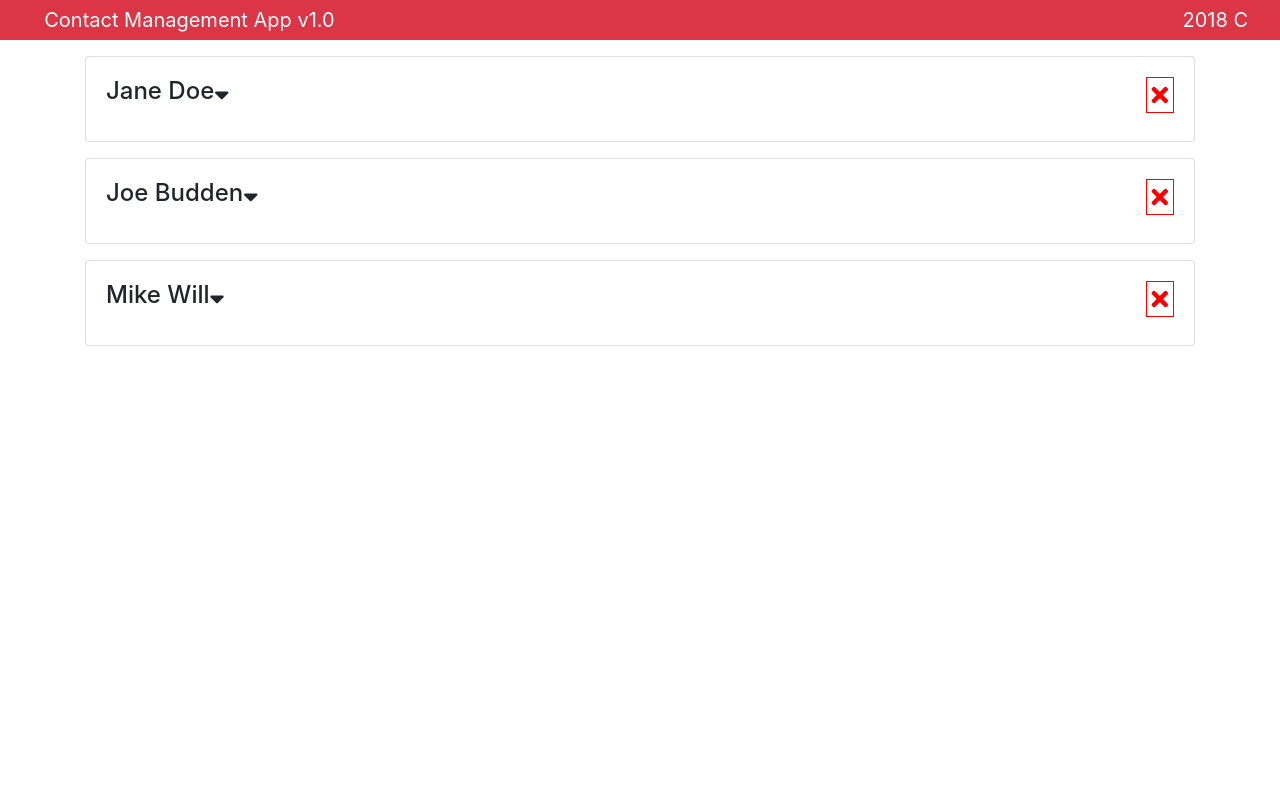
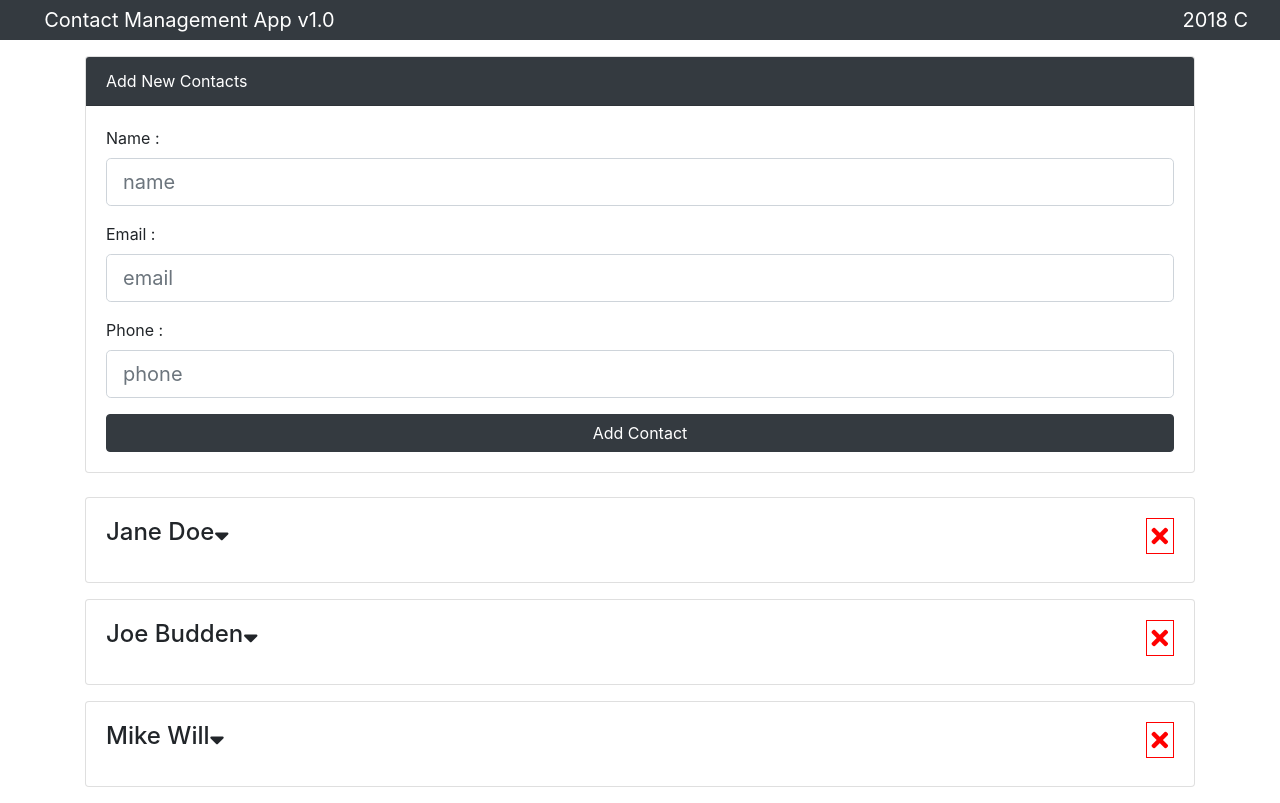
Before and after one commit to Maccauhuru/React-Contact-Manager-App, a React (Create React App) app: page / in a window 1280 px wide. Built offline with nearby package versions, Linux system fonts and the light colour scheme.

Commit message:
addContact component added

```diff
--- a/src/App.jsx
+++ b/src/App.jsx
@@ -1,7 +1,8 @@
 import React, { Component } from "react";
-import Header from "./components/Header";
+import Header from "./components/layout/Header";
 import { Provider } from "./context";
-import Contacts from "./components/Contacts";
+import Contacts from "./components/contacts/Contacts";
+import AddContact from "./components/contacts/AddContact";
 import "bootstrap/dist/css/bootstrap.min.css";
 
 
@@ -12,6 +13,7 @@ class App extends Component {
                 <div>
                     <Header title={"Contact Management App v1.0"}/>
                     <div className="container">
+                        <AddContact />
                         <Contacts/>
                     </div>
                 </div>
--- a/src/components/Contact.jsx
+++ /dev/null
@@ -1,35 +0,0 @@
-import React,{ Component } from "react";
-import PropTypes from "prop-types";
-
-class Contact extends Component {
-        state = {showContactInfo : false};
-
-        onShowClick = () => {
-            this.setState({
-                showContactInfo : !this.state.showContactInfo
-            });
-        };
-        onDeleteClick = () => {
-            this.props.deleteClickHandler();
-        };
-        render(){
-            const { name, email , phone } = this.props.contact;
-            const { showContactInfo } = this.state;
-            return(
-                <div className="card card-body mb-3">
-                    <h4>{name}<i className="fas fa-sort-down" onClick={this.onShowClick} style={{cursor:"pointer"}}></i><i onClick={this.onDeleteClick} className='fas fa-times' style={{cursor:"pointer",float:"right", color:"red" , border:"1px solid red" ,padding:"5px"}}></i></h4>
-                    {showContactInfo && <ul className="list-group">
-                        <li className="list-group-item">{email}</li>
-                        <li className="list-group-item">{phone}</li>
-                    </ul>}
-                </div>
-            );
-        }
-}
-
-Contact.propTypes = {
-    contact: PropTypes.object.isRequired,
-    deleteClickHandler :PropTypes.func.isRequired
-};
-
-export default Contact;
--- a/src/components/Contacts.jsx
+++ /dev/null
@@ -1,29 +0,0 @@
-import React, { Component } from "react";
-import Contact from "./Contact";
-import { Consumer } from "../context";
-
-
-class Contacts extends Component {
-deleteContact = (id) => {
-    const { contacts } = this.state;
-    const newcontacts = contacts.filter(contact => contact.id !== id);
-    this.setState({
-        contacts : newcontacts
-    });
-};
-render() {
-    return (
-        <Consumer>
-            {value => {
-                const { contacts } = value;
-                return(
-                    <React.Fragment>
-                        {contacts.map(contact=><Contact key={contact.id} contact={contact} deleteClickHandler={this.deleteContact.bind(this,contact.id)}/>)}
-                    </React.Fragment>
-                );
-            }}
-        </Consumer>);
-}
-}
-
-export default Contacts;
--- /dev/null
+++ b/src/components/contacts/AddContact.jsx
@@ -0,0 +1,74 @@
+import React, { Component } from "react";
+
+class AddContact extends Component {
+    constructor(props) {
+        super(props);
+        this.state = {
+            name: "",
+            email: "",
+            phone: ""
+        };
+        this.onChangeHandler = this.onChangeHandler.bind(this);
+        this.onAddContactHandler = this.onAddContactHandler.bind(this);
+    }
+    onChangeHandler (e){
+        this.setState({
+            name : e.target.value
+        });
+    }
+    onAddContactHandler(e){
+        e.preventDefault();
+        e.target.value="";
+    }
+    render() {
+        const { name , email , phone } = this.state;
+        return (
+            <div className="card mb-4">
+                <div className="card-header bg-dark text-white">Add New Contacts</div>
+                <div className="card-body">
+                    <form>
+                        <div className="form-group">
+                            <label htmlFor="name">Name :</label>
+                            <input
+                                type="text"
+                                className="form-control form-control-lg"
+                                placeholder="name"
+                                name="name"
+                                value={name}
+                                onChange={this.onChangeHandler}
+                            />
+                        </div>
+                        <div className="form-group">
+                            <label htmlFor="email">Email :</label>
+                            <input
+                                type="email"
+                                className="form-control form-control-lg"
+                                placeholder="email"
+                                name="email"
+                                value={email}
+                            />
+                        </div>
+                        <div className="form-group">
+                            <label htmlFor="phone">Phone :</label>
+                            <input
+                                type="text"
+                                className="form-control form-control-lg"
+                                placeholder="phone"
+                                name="phone"
+                                vaalue={phone}
+                            />
+                        </div>
+                        <input
+                            type="submit"
+                            value="Add Contact"
+                            className="btn btn-dark btn-block"
+                            onClick={this.onAddContactHandler}
+                        />
+                    </form>
+                </div>
+            </div>
+        );
+    }
+}
+
+export default AddContact;
--- /dev/null
+++ b/src/components/contacts/Contact.jsx
@@ -0,0 +1,43 @@
+import React,{ Component } from "react";
+import PropTypes from "prop-types";
+import { Consumer } from "../../context";
+
+
+class Contact extends Component {
+        state = {showContactInfo : false};
+        onShowClick = () => {
+            this.setState({
+                showContactInfo : !this.state.showContactInfo
+            });
+        };
+        onDeleteClick = (id,dispatch) => {
+            dispatch({type:"DELETE_CONTACT",payload:id});
+        };
+        render(){
+            const { id ,name, email , phone } = this.props.contact;
+            const { showContactInfo } = this.state;
+            return(
+
+                <Consumer>
+                    {value => {
+                        const { dispatch } = value;
+                        return(
+                            <div className="card card-body mb-3">
+                                <h4>{name}<i className="fas fa-sort-down" onClick={this.onShowClick} style={{cursor:"pointer"}}></i><i onClick={this.onDeleteClick.bind(this,id,dispatch)} className='fas fa-times' style={{cursor:"pointer",float:"right", color:"red" , border:"1px solid red" ,padding:"5px"}}></i></h4>
+                                {showContactInfo && <ul className="list-group">
+                                    <li className="list-group-item">{email}</li>
+                                    <li className="list-group-item">{phone}</li>
+                                </ul>}
+                            </div>
+                        );
+                    }}
+                </Consumer>
+
+            );
+        }
+}
+
+Contact.propTypes = {
+    contact: PropTypes.object.isRequired};
+
+export default Contact;
--- /dev/null
+++ b/src/components/contacts/Contacts.jsx
@@ -0,0 +1,22 @@
+import React, { Component } from "react";
+import Contact from "./Contact";
+import { Consumer } from "../../context";
+
+
+class Contacts extends Component {
+    render() {
+        return (
+            <Consumer>
+                {value => {
+                    const { contacts } = value;
+                    return(
+                        <React.Fragment>
+                            {contacts.map(contact=><Contact key={contact.id} contact={contact} />)}
+                        </React.Fragment>
+                    );
+                }}
+            </Consumer>);
+    }
+}
+
+export default Contacts;
--- a/src/components/Header.jsx
+++ b/src/components/layout/Header.jsx
@@ -4,7 +4,7 @@ import PropTypes from "prop-types";
 const Header =(props) => {
     const { title,subtitle } = props;
     return (
-        <nav className="navbar navbar-expand-sm navbar-dark bg-danger mb-3 py-0">
+        <nav className="navbar navbar-expand-sm navbar-dark bg-dark mb-3 py-0">
             <div className="container">
                 <a className="navbar-brand" href="/">
                     {title}
--- a/src/context.js
+++ b/src/context.js
@@ -2,6 +2,16 @@ import React,{ Component } from "react";
 import PropTypes from "prop-types";
 const Context = React.createContext();
 
+const reducer = (state,action) =>{
+    switch(action.type){
+    case "DELETE_CONTACT" :
+        return {
+            ...state,
+            contacts : state.contacts.filter(contact=>contact.id !== action.payload)
+        };
+    default : return state;
+    }
+};
 export class Provider extends Component {
     state = {
         contacts: [{
@@ -19,8 +29,9 @@ export class Provider extends Component {
             name: "Mike Will",
             email: "mike.will@gmail.com",
             phone: "978-000-0000"
-        }]
-    }
+        }],
+        dispatch: action => this.setState(state => reducer(state, action))
+    };
     render(){
         const { children } = this.props;
         return(
```
